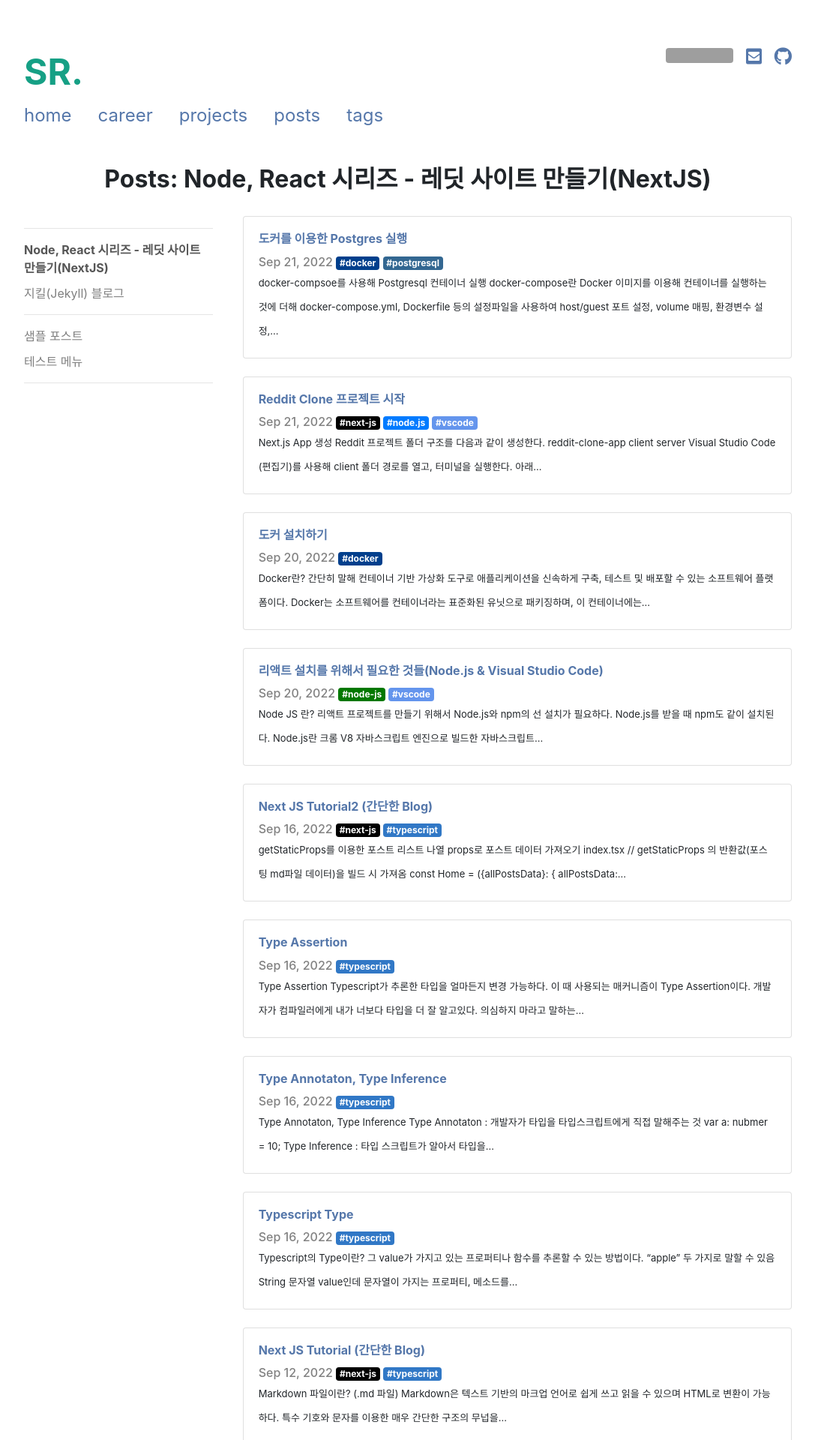
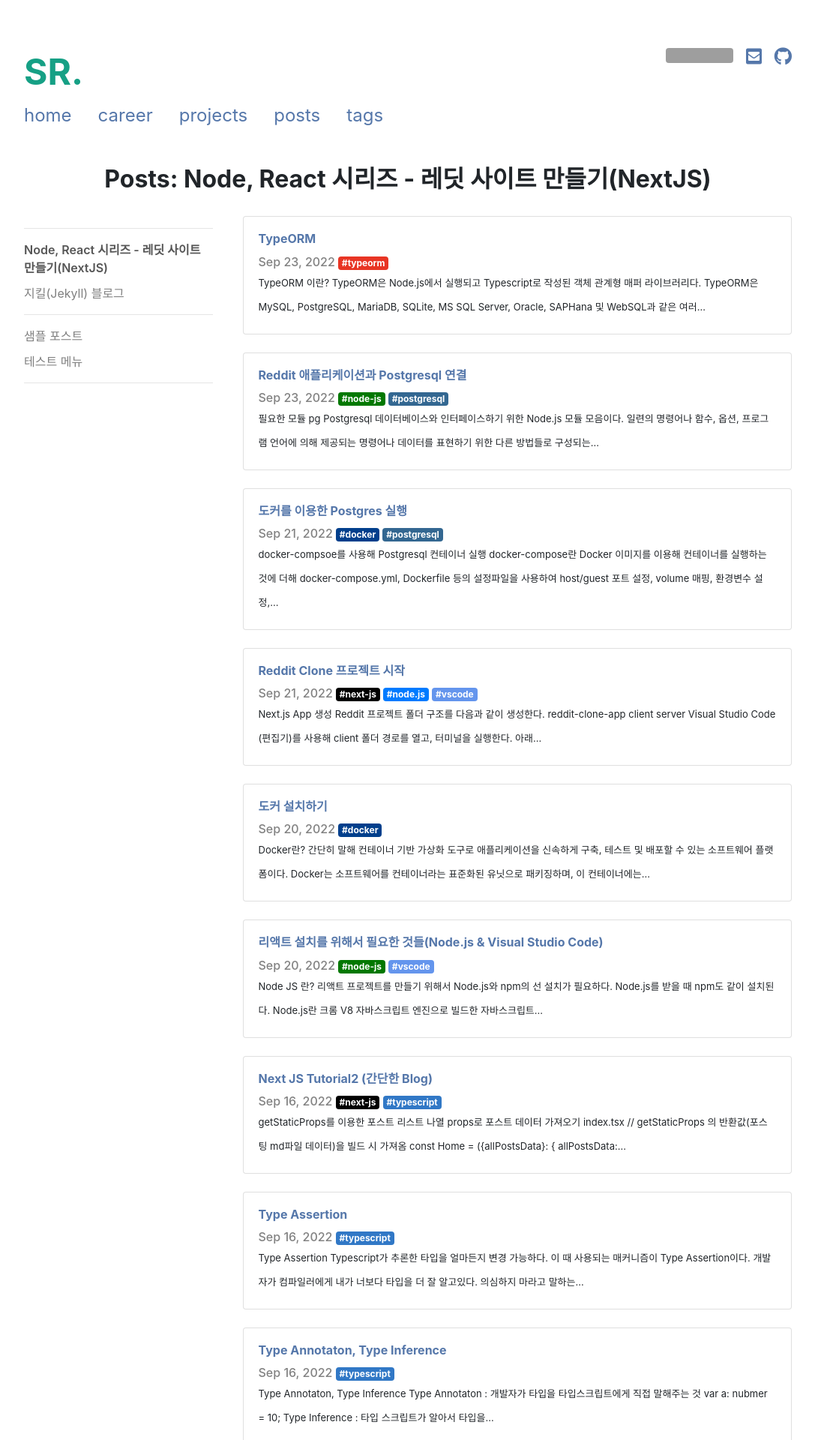
Before and after one commit to StdRunner/StdRunner.github.io, a Jekyll site: the page built from pages/menus/clone-reddit.html, in a window 1280 px wide. Shown: the top 1920 px of the page at 75% size, without its empty margins (96-1183 px from the left). Built offline with Jekyll 4.4.1, drawn with Linux system fonts in a browser that asks for light colours; nearby versions of some CDN libraries; a style sheet for code colours, icons or effects is not loaded; grey boxes are pictures that could not be loaded.

Commit message:
add tag : typeorm add posts :   - connect-app-dbms   - typeorm

````diff
--- a/_data/tags.yml
+++ b/_data/tags.yml
@@ -1,4 +1,6 @@
 real-tags:
+- name : typeorm
+  color : rgba( 232, 53, 36, 100% )
 - name : postgresql
   color : rgba( 51, 103, 145, 100%)
 - name : html-css
--- /dev/null
+++ b/_posts/2022-09-22-f1-connect-app-dbms.md
@@ -0,0 +1,116 @@
+---
+layout: post
+title: Reddit 애플리케이션과 Postgresql 연결
+date: 2022-09-23
+updated:
+tags: [node-js, postgresql]
+menu: clone-reddit
+---
+## 필요한 모듈
+#### pg
+Postgresql 데이터베이스와 인터페이스하기 위한 Node.js 모듈 모음이다.
+일련의 명령어나 함수, 옵션, 프로그램 언어에 의해 제공되는 명령어나 데이터를 표현하기 위한 다른 방법들로 구성되는 프로그래밍 인터페이스.
+
+간단하게 말해서 Postgresql 데이터베이스를 Node.js에서 사용할 수 있게 도와주는 모듈.
+callbacks, promises, connecting pooling, C/C++, bindings 등등
+
+#### typeorm
+typescript 및 javascript(ES5, ES6, ES7, ES8)와 함께 사용할 수 있는 Node JS에서 실행되는 ORM 이다.
+
+#### reflect-metadata
+typeorm에서 런타임 시 타입들을 파악하고, Decorator를 사용할 수 있게 해주는 용도.
+
+아래 npm 명령을 사용해 필요한 모듈을 모두 받아준다.
+```
+npm install pg typeorm reflect-metadata --save
+```
+
+- - -
+
+## typeorm 설정파일 생성 및 변경
+아래 명령을 사용하여 typeorm을 사용하기 위한 설정파일을 생성(초기화) 해준다.
+```
+npx typeorm init
+```
+
+생성된 설정 파일들을 포함한 프로젝트 구조는 다음과 같다.
+```
+MyProject
+┣━━━━━━ src
+┃        ┣━━━ entity (entities로 변경)
+┃        ┃     ┣━━━ User.ts
+┃        ┣━━━ migration
+┃        ┣━━━ data-source.ts  // typeorm 설정을 위한 파일
+┃        ┗━━━ index.ts
+┣━━━━━━ .gitignore
+┣━━━━━━ package.json
+┣━━━━━━ README.md
+┗━━━━━━ tsconfig.json
+```
+
+그리고 `data-source.ts` 파일을 아래와 같이 Postgresql Docker Container 정보로 변경해준다.
+JDBC의 접속정보를 입력한다고 생각하면 이해가 쉽다.
+```typescript
+import "reflect-metadata"
+import { DataSource } from "typeorm"
+
+export const AppDataSource = new DataSource({
+    type: "postgres",
+    host: "localhost",
+    port: 5432,
+    username: "postgres",
+    password: "1234",
+    database: "postgres",
+    synchronize: true,
+    logging: false,
+    entities: ["src/entities/**/*.ts"],
+    migrations: [],
+    subscribers: [],
+})
+```
+
+- - -
+
+## Node.js 서버 기동 시 Database 연결 처리
+Node.js 서버의 도입부 였던 `/src/server.ts` 파일을 아래와 같이 수정한다.
+***(수정 부분에 대해 주석 추가)***
+```typescript
+// 필요 npm 모듈 import
+import express from "express";
+import morgan from "morgan";
+
+// [추가 내용]
+// 앞서 수정한 data-source.ts 파일의 AppDataSource import
+import { AppDataSource } from "./data-source";
+
+const app = express();
+
+app.use(express.json());
+/**
+ * morgan : node.js 백엔드 서버 사용 시 로그 미들웨어
+ *  - dev
+ *  - short
+ *  - tiny
+ */
+app.use(morgan(""));
+// app.get의 url로 접속 시 해당 블록 코드 실행
+// Controller
+app.get("/", (_, res) => res.send("running"));
+
+let port = 5000;
+// app.listen의 포트로 접속하면 해당 블록 코드 실행
+app.listen(port, async () => {
+    console.log(`Server running at http://localhost:${port}`);
+
+    // [추가 내용]
+    // Node.js app 실행 후 AppDataSource를 사용해 Database 연결
+    AppDataSource.initialize().then(async () => {
+        console.log("database initialize")
+    }).catch(error => console.log(error))
+
+})
+```
+
+로컬 환경에서 Node.js 서버 빌드와 `http://localhost:5000`으로 접속 시
+에러없이 정상적으로 페이지가 출력되면 Node.js와 Database 연결은 끝이 난다.
+***(Database 연결을 위해서는 Postgresql Docker Container가 기동중이어야 한다.)***
--- /dev/null
+++ b/_posts/2022-09-22-f2-typeorm.md
@@ -0,0 +1,30 @@
+---
+layout: post
+title: TypeORM
+date: 2022-09-23
+updated:
+tags: [typeorm]
+menu: clone-reddit
+---
+## TypeORM 이란?
+TypeORM은 Node.js에서 실행되고 Typescript로 작성된 객체 관계형 매퍼 라이브러리다.
+TypeORM은 MySQL, PostgreSQL, MariaDB, SQLite, MS SQL Server, Oracle, SAPHana 및 WebSQL과 같은
+여러 데이터베이스를 지원한다.
+
+#### ORM (Object Relational Mapping) 이란?
+객체과 관계형 데이터베이스의 데이터를 자동으로 변형 및 연결하는 작업입니다.
+ORM을 이용한 개발은 객체와 데이터베이스의 변형에 유연하게 사용할 수 있습니다.
+
+<img src="\assets\img\posts\tpyeorm\typeorm.png" style="width:80%" />
+
+## TypeORM 특징과 이점
+* 모델을 기반으로 데이터베이스 테이블 체계를 자동으로 생성한다.
+* 데이터베이스에서 개체를 쉽게 삽입, 업데이트 및 삭제할 수 있다.
+* 테이블 간의 매핑(1대1, 1대N 및 N대N)을 만든다.
+* 간단한 CLI 명령을 제공한다.
+<br>
+
+* TypeORM은 간단한 코딩으로 ORM 프레임워크를 사용하기 쉽습니다.
+* TypeORM은 다른 모듈과 쉽게 통합됩니다.
+
+***=> 데이터베이스에 대한 CRUD DML을 간단하게 수행하거나 데이터에 대한 제어를 쉽게 돕는다.***
--- a/assets/css/main.css
+++ b/assets/css/main.css
@@ -364,7 +364,7 @@
 .menu_item_selected {
   margin: 0 0 10px 0;
   color: #565656;
-  font-weight: bold;
+  font-weight: 600;
   cursor: pointer;
 }
 
````
Also changed, not shown: pages/tags/typeorm.html (added, +7 -0 lines), assets/img/posts/tpyeorm/typeorm.png (added).
